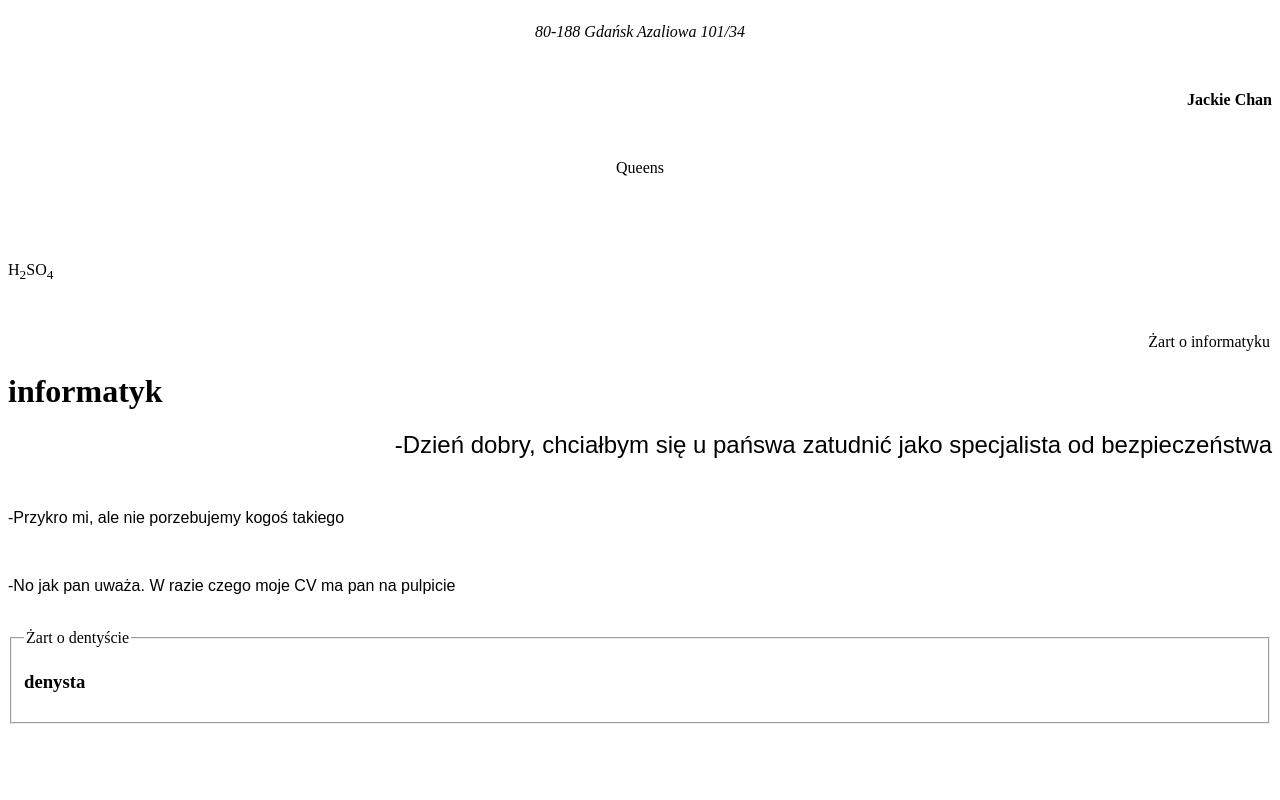
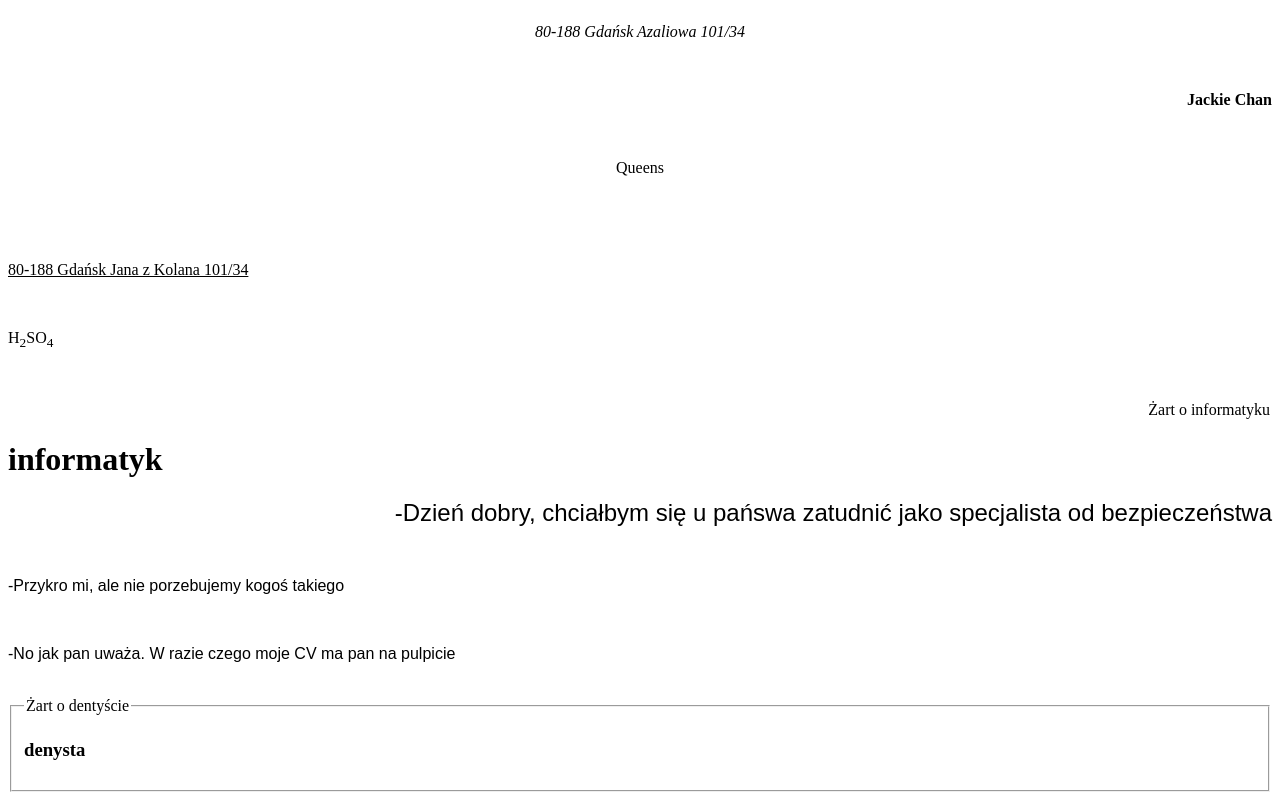
Before and after one commit to JakubBor/index.html, a plain HTML site: page index.html in a window 1280 px wide. Shown: the part 1546-2346 px from the top of the page. Before the commit the page ends 2278 px from the top, so only its background shows below. Drawn offline with Linux system fonts and the light colour scheme.

Commit message:
Update index.html

```diff
--- a/index.html
+++ b/index.html
@@ -37,7 +37,7 @@
 	<p align="left"></p> <br>
 
 
-
+	<p align="left"> <u> 80-188 Gdańsk Jana z Kolana 101/34 </u> </p> <br>
 
 	<p align="left">H<sub>2</sub>SO<sub>4</sub></u></p> <br>
  	<P align="right"x*x=x2
```
